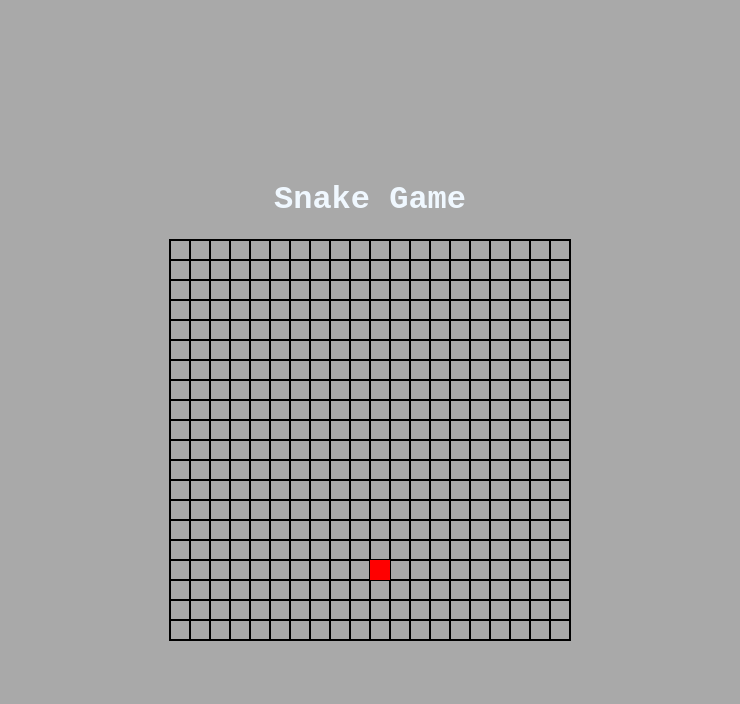
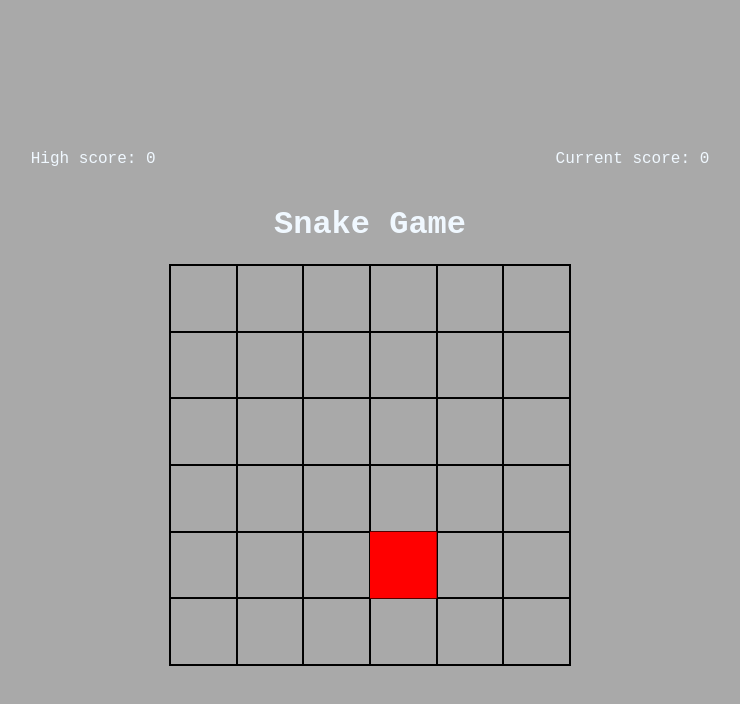
Before and after one commit to Gaajia/LRG, a website with bundled scripts: page index.html in a window 1280 px wide. Shown: the whole page, without its empty margins (270-1010 px from the left). Built offline with nearby package versions, Linux system fonts and the light colour scheme.

Commit message:
High score (#27)
* styles for current and high score.

* mark up for current and high scores

* Current score and high score set to 0

* created a utils folder in which functions can be imported and exported.

```diff
--- a/index.html
+++ b/index.html
@@ -3,26 +3,16 @@
 <head>
     <meta charset="UTF-8">
     <meta name="viewport" content="width=device-width, initial-scale=1.0">
-    <link rel="stylesheet" href="styles.css" >
-
+    <link rel="stylesheet" href="styles.css">
     <title>Snake Game</title>
-
 </head>
 <body>
+    <div class="score-container">
+        <p> High score: <span id="hscore"></span> </p>
+        <p> Current score: <span id="current-score"></span></p>
+    </div>
     <h1>Snake Game</h1>
-    <canvas id ='ourCanvas' width="400" height = "400"></canvas>
-    <div id="game-container">
-
-
-
-
-
-
-
-
-
-    </div>
-
-    <script src="script.js"></script>
+    <canvas id='ourCanvas' width="400" height="400"></canvas>
+    <script src="script.js" type="module"></script>
 </body>
 </html>
--- a/script.js
+++ b/script.js
@@ -1,61 +1,64 @@
-const canvas = document.getElementById('ourCanvas')
-const ctx = canvas.getContext('2d')
-const gridWidth = 20;
-const gridHeight = 20;
-const gridSize = canvas.width / 20;
+import { setHighScore, setCurrentScore, highScore, currentScore } from "./utils/score-values.js";
+
+const canvas = document.getElementById('ourCanvas');
+const ctx = canvas.getContext('2d');
+const gridSize = canvas.width / 6;
+const gridWidth = 6;
+const gridHeight = 6;
 let appleX, appleY;
 let simulatedSnakeX = 5 * gridSize;
 let simulatedSnakeY = 5 * gridSize;
 
 function drawGrid() {
-    for(let i = 0; i <= gridWidth; i++){
+    for (let i = 0; i <= gridWidth; i++) {
         ctx.moveTo(i * gridSize, 0);
         ctx.lineTo(i * gridSize, canvas.height);
     }
-    for(let j = 0; j<=gridHeight; j++){
+    for (let j = 0; j <= gridHeight; j++) {
         ctx.moveTo(0, j * gridSize);
         ctx.lineTo(canvas.width, j * gridSize);
     }
 
     ctx.strokeStyle = 'black';
-    ctx.stroke()
+    ctx.stroke();
 }
 
-function generateApple(){
+function generateApple() {
     appleX = Math.floor(Math.random() * gridWidth) * gridSize;
     appleY = Math.floor(Math.random() * gridHeight) * gridSize;
 }
 
-function drawApple(){
+function drawApple() {
     ctx.fillStyle = 'red';
-    ctx.fillRect(appleX,appleY,gridSize,gridSize)
+    ctx.fillRect(appleX, appleY, gridSize, gridSize);
 }
 
-function createCollision(x,y){
-    if(x < 0 || x >= canvas.width || y < 0 || y >= canvas.height){
+function createCollision(x, y) {
+    if (x < 0 || x >= canvas.width || y < 0 || y >= canvas.height) {
         alert(`You've hit the wall! Try again!`);
-        return true
+        return true;
     }
-    return false
+    return false;
 }
 
-function gameLoop(){
-    ctx.clearRect(0,0,canvas.width,canvas.height);
+function gameLoop() {
+    ctx.clearRect(0, 0, canvas.width, canvas.height);
     drawGrid();
     drawApple();
     // this will be for the snake
-    const simulatedSnakeX = 2 * gridSize
-    const simulatedSnakeY = 2 * gridSize
-    createCollision(simulatedSnakeX,simulatedSnakeY)
+    const simulatedSnakeX = 2 * gridSize;
+    const simulatedSnakeY = 2 * gridSize;
+    createCollision(simulatedSnakeX, simulatedSnakeY);
 }
 
-
-
-if(createCollision(simulatedSnakeX,simulatedSnakeY)){
-    console.log('Collision detected at:', simulatedSnakeX, simulatedSnakeY)
+if (createCollision(simulatedSnakeX, simulatedSnakeY)) {
+    console.log('Collision detected at:', simulatedSnakeX, simulatedSnakeY);
 } else {
-    console.log("No collision detected", simulatedSnakeX, simulatedSnakeY)
+    console.log("No collision detected", simulatedSnakeX, simulatedSnakeY);
 }
 
 generateApple();
-setInterval(gameLoop,200)
+setInterval(gameLoop, 200);
+
+setHighScore();
+setCurrentScore();
--- a/styles.css
+++ b/styles.css
@@ -21,3 +21,9 @@ body {
     align-items: center;
   border: 1px solid black;
 }
+
+.score-container {
+  display:flex;
+  gap: 400px;
+
+}
--- /dev/null
+++ b/utils/score-values.js
@@ -0,0 +1,15 @@
+let highScore = 0;
+let currentScore = 0;
+
+export function setHighScore() {
+    const highScoreSpan = document.getElementById('hscore');
+    highScoreSpan.textContent = highScore;
+}
+
+export function setCurrentScore() {
+    const currentScoreSpan = document.getElementById('current-score');
+    currentScoreSpan.textContent = currentScore;
+}
+
+// Export variables if you need them in other files
+export { highScore, currentScore };
```
